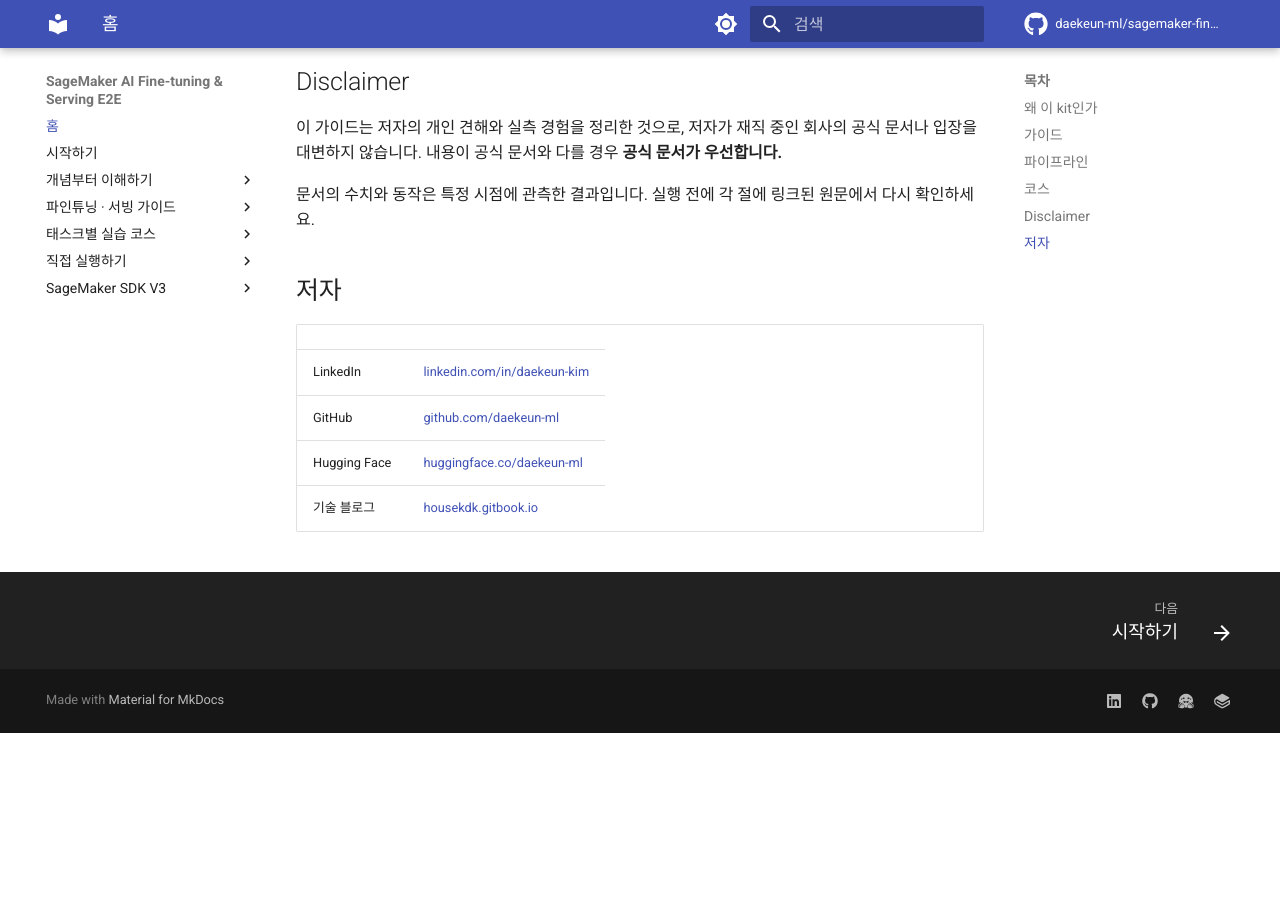
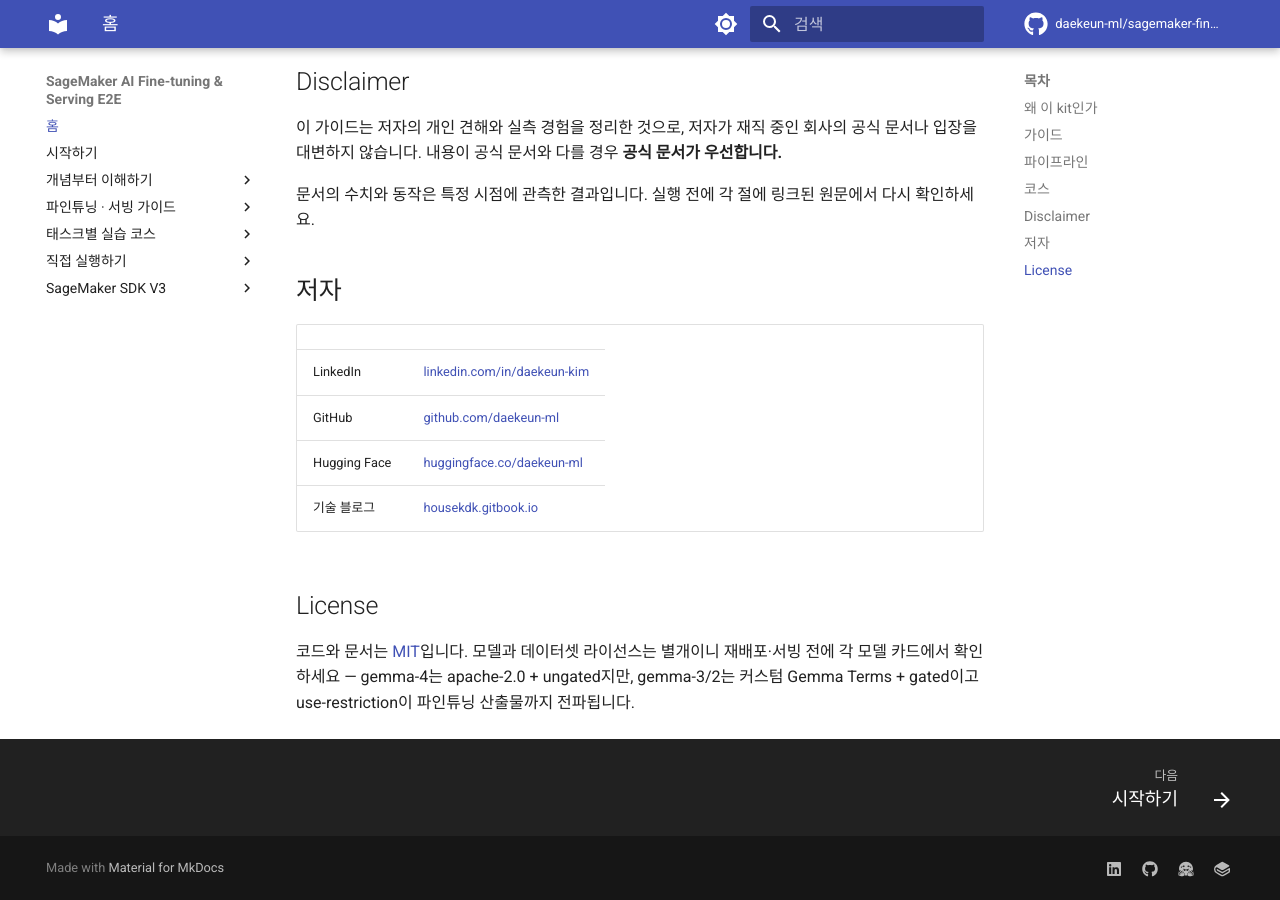
Before and after one commit to daekeun-ml/sagemaker-finetune-serve-e2e, an MkDocs documentation site: the page built from docs/index.md, in a window 1280 px wide and 900 px high, scrolled down 3368 px. Built offline with MkDocs 1.6.1 and Material for MkDocs 9.7.7, drawn with Linux system fonts in a browser that asks for light colours; comment, search, counter and statistics services are not loaded; before the commit the page ends 4101 px from its top, so only the background shows below that.

Commit message:
Add the MIT LICENSE file
The repo is public but had no LICENSE, so GitHub reported no license and legally
all rights were reserved: nobody could use or fork it despite it being visible.
Same text as sm-endpoint-bmt, differing only in the copyright year (2026, the
year of the first commit here).

README's "License notes" was about model and dataset licenses, not the code, and
reading it you would think the section covered both. It is now "License", stating
the code is MIT and that the model terms below are separate. The docs home gets
the same distinction, since gemma-3/2 propagate a use-restriction into
fine-tuning outputs while gemma-4 does not.

Declared in pyproject.toml as well (PEP 639 expression + license-files).

```diff
--- a/docs/index.md
+++ b/docs/index.md
@@ -115,3 +115,10 @@
 | GitHub | [github.com/daekeun-ml](https://github.com/daekeun-ml) |
 | Hugging Face | [huggingface.co/daekeun-ml](https://huggingface.co/daekeun-ml) |
 | 기술 블로그 | [housekdk.gitbook.io](https://housekdk.gitbook.io/) |
+
+## License
+
+코드와 문서는 [MIT](https://github.com/daekeun-ml/sagemaker-finetune-serve-e2e/blob/master/LICENSE)입니다.
+모델과 데이터셋 라이선스는 별개이니 재배포·서빙 전에 각 모델 카드에서 확인하세요 —
+gemma-4는 apache-2.0 + ungated지만, gemma-3/2는 커스텀 Gemma Terms + gated이고 use-restriction이
+파인튜닝 산출물까지 전파됩니다.
--- a/pyproject.toml
+++ b/pyproject.toml
@@ -3,6 +3,11 @@
 version = "0.1.0"
 description = "Production-oriented E2E SageMaker fine-tuning toolkit for Gemma SLMs (data→synthetic→train→endpoint→agentic)"
 requires-python = ">=3.10"
+# 🔴 이 kit 은 배포 패키지가 아니지만(tool.uv package = false) 라이선스는 선언한다 —
+#    LICENSE 파일이 없으면 공개 리포라도 법적으로는 모든 권리 유보이고, GitHub 도 라이선스를
+#    표시하지 못한다. 모델·데이터셋 라이선스는 별개다(README 의 라이선스 절 참고).
+license = "MIT"
+license-files = ["LICENSE"]
 
 # 버전 floor(>=)는 PyPI 실측 최신(2026-07-19). `uv lock --upgrade` 로 언제든 상위로 갱신 가능.
 dependencies = [
```
Also changed, not shown: README.md (+4 -1 lines), 1 other file.
